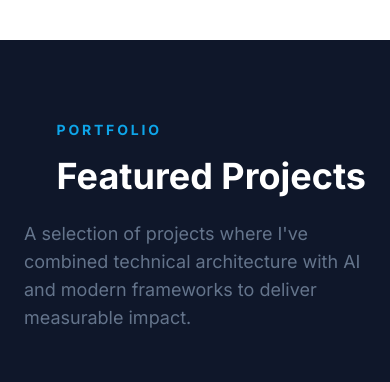
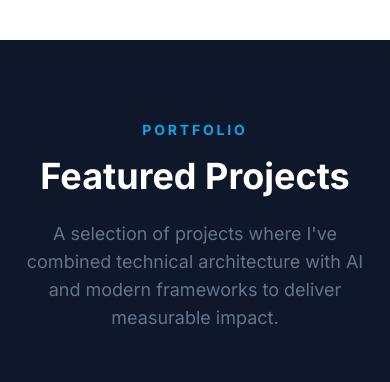
Before and after one commit to sparsh-goyal/Portfolio, a React (Vite) app: page / in a window 390 px wide. Shown: the part 5240-5622 px from the top of the page. Built offline with nearby package versions, Linux system fonts and the light colour scheme.

Commit message:
fix: center portfolio and featured work heading for mobile view

```diff
--- a/src/components/Projects.tsx
+++ b/src/components/Projects.tsx
@@ -6,7 +6,7 @@
   return (
     <section id="projects" className="section-padding bg-primary text-white overflow-hidden">
       <div className="max-w-7xl mx-auto">
-        <div className="flex flex-col md:flex-row justify-between items-end mb-16 gap-6">
+        <div className="flex flex-col md:flex-row justify-between items-center md:items-end mb-16 gap-6 text-center md:text-left">
           <div>
             <motion.h2
               initial={{ opacity: 0, y: 20 }}
```
